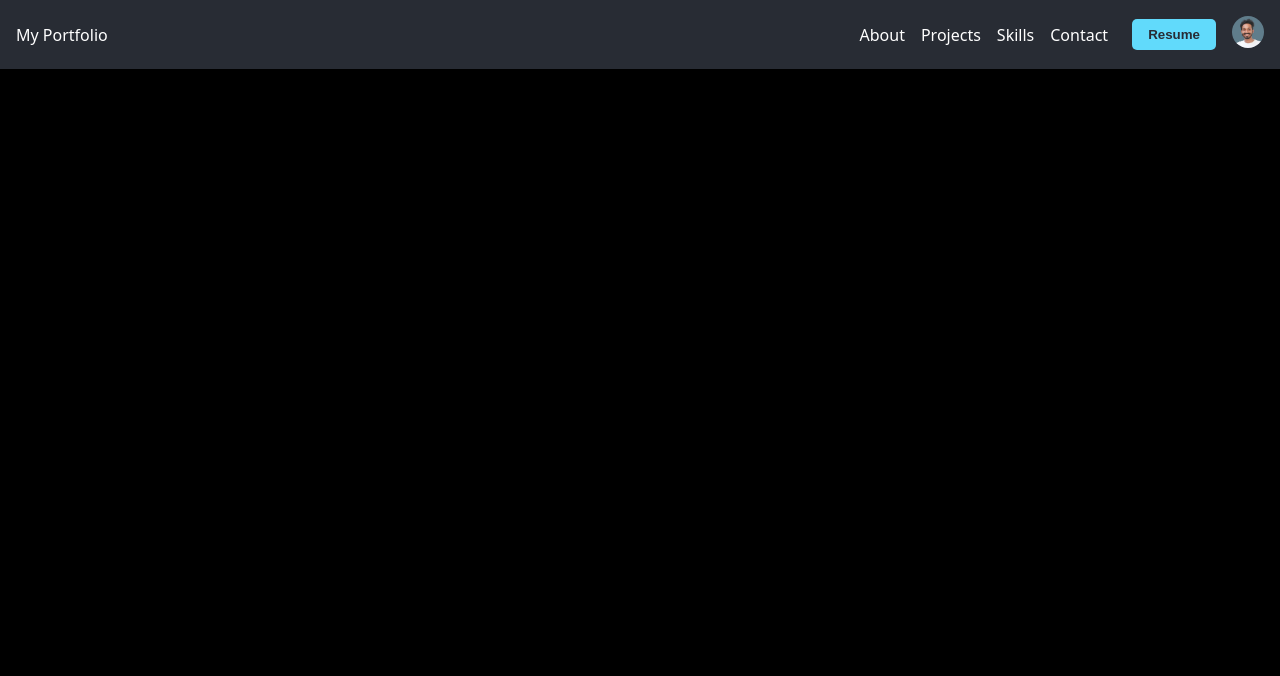
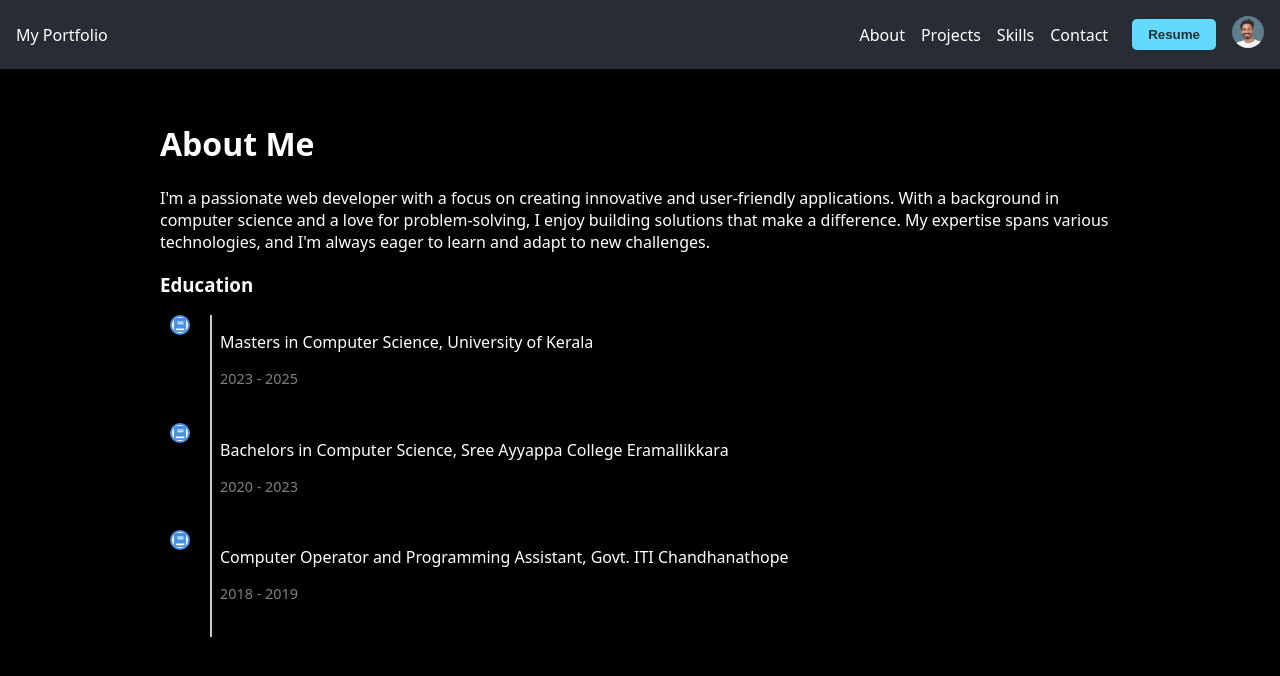
Before and after one commit to surajsooraj26/portfolio, a React (Vite) app: page /portfolio/about in a window 1280 px wide. Shown: the top 676 px of the page. Built offline with nearby package versions, Linux system fonts and the light colour scheme.

Commit message:
desktop about

```diff
--- a/package.json
+++ b/package.json
@@ -14,6 +14,7 @@
   "dependencies": {
     "react": "^19.1.0",
     "react-dom": "^19.1.0",
+    "react-icons": "^5.5.0",
     "react-responsive": "^10.0.1",
     "react-router-dom": "^7.6.3"
   },
--- a/src/App.jsx
+++ b/src/App.jsx
@@ -1,6 +1,7 @@
 import "./App.css";
 import Navbar from "./components/Desktop/Navbar";
 import Home from "./pages/Home";
+import About from "./pages/About";
 import { Routes, Route } from "react-router-dom";
 import { useMediaQuery } from "react-responsive";
 import MobileNavbar from "./components/Mobile/MobileNavbar";
@@ -13,6 +14,7 @@ function App() {
       {isMobile ? <MobileNavbar /> : <Navbar />}
       <Routes>
         <Route path="/" element={<Home />} />
+        <Route path="/about" element={<About />} />
       </Routes>
     </>
   );
--- /dev/null
+++ b/src/components/Desktop/DesktopAbout.css
@@ -0,0 +1,50 @@
+.educations {
+  display: flex;
+  flex-direction: column;
+  position: relative;
+  margin-left: 40px; /* space for line */
+}
+
+.educations::before {
+  content: "";
+  position: absolute;
+  left: 10px; /* adjust to align with icons */
+  top: 0;
+  bottom: 0;
+  width: 2px;
+  background: #ccc; /* vertical line color */
+}
+
+.education {
+  display: flex;
+  align-items: flex-start;
+  margin-bottom: 20px;
+  position: relative;
+}
+
+.edu1 {
+  width: 20px;
+  height: 20px;
+  background: #fff;
+  border: 2px solid #4a90e2;
+  border-radius: 50%;
+  display: flex;
+  align-items: center;
+  justify-content: center;
+  position: absolute;
+  left: -30px; /* aligns circle with vertical line */
+}
+
+.edu1 svg {
+  font-size: 14px;
+  color: #4a90e2;
+}
+
+.edu2 {
+  margin-left: 20px;
+}
+
+.year {
+  font-size: 0.9rem;
+  color: gray;
+}
--- /dev/null
+++ b/src/components/Desktop/DesktopAbout.jsx
@@ -0,0 +1,57 @@
+import { FaBook } from "react-icons/fa";
+import "./DesktopAbout.css";
+function DesktopAbout() {
+  return (
+    <div className="home">
+      <div className="section_2">
+        <h1>About Me</h1>
+        <p>
+          I'm a passionate web developer with a focus on creating innovative and
+          user-friendly applications. With a background in computer science and
+          a love for problem-solving, I enjoy building solutions that make a
+          difference. My expertise spans various technologies, and I'm always
+          eager to learn and adapt to new challenges.
+        </p>
+        <h3>Education</h3>
+        <div className="educations">
+          <div className="education">
+            <div className="edu1">
+              <FaBook />
+            </div>
+            <div className="edu2">
+              <p>Masters in Computer Science, University of Kerala</p>
+              <p className="year">2023 - 2025</p>
+            </div>
+          </div>
+
+          <div className="education">
+            <div className="edu1">
+              <FaBook />
+            </div>
+            <div className="edu2">
+              <p>
+                Bachelors in Computer Science, Sree Ayyappa College
+                Eramallikkara
+              </p>
+              <p className="year">2020 - 2023</p>
+            </div>
+          </div>
+
+          <div className="education">
+            <div className="edu1">
+              <FaBook />
+            </div>
+            <div className="edu2">
+              <p>
+                Computer Operator and Programming Assistant, Govt. ITI
+                Chandhanathope
+              </p>
+              <p className="year">2018 - 2019</p>
+            </div>
+          </div>
+        </div>
+      </div>
+    </div>
+  );
+}
+export default DesktopAbout;
--- a/src/components/Desktop/DesktopHome.css
+++ b/src/components/Desktop/DesktopHome.css
@@ -52,6 +52,7 @@
 }
 .project {
   flex: 1;
+  cursor: pointer;
 }
 .project img {
   width: 100%;
--- a/src/components/Desktop/DesktopHome.jsx
+++ b/src/components/Desktop/DesktopHome.jsx
@@ -20,7 +20,11 @@ function DesktopHome() {
         <h2>Projects</h2>
         <div className="project_list">
           {projectdata.slice(0, 3).map((project, index) => (
-            <div className="project" key={index}>
+            <div
+              className="project"
+              key={index}
+              onClick={() => window.open(project.link, "_blank")}
+            >
               <img src={project.image} loading="lazy" alt={project.title} />
               <h3>{project.title}</h3>
               <p>{project.description}</p>
--- /dev/null
+++ b/src/components/Mobile/MobileAbout.jsx
@@ -0,0 +1,15 @@
+function MobileAbout() {
+  return (
+    <div className="mobile-about">
+      <h1>About Me</h1>
+      <p>
+        I'm a passionate web developer with a focus on creating innovative and
+        user-friendly applications. With a background in computer science and a
+        love for problem-solving, I enjoy building solutions that make a
+        difference. My expertise spans various technologies, and I'm always
+        eager to learn and adapt to new challenges.
+      </p>
+    </div>
+  );
+}
+export default MobileAbout;
--- a/src/components/Mobile/MobileHome.jsx
+++ b/src/components/Mobile/MobileHome.jsx
@@ -21,7 +21,11 @@ function MobileHome() {
       <div className="projects">
         <h2>Projects</h2>
         {projectdata.map((projectData, index) => (
-          <div key={index} className="projects-list">
+          <div
+            key={index}
+            className="projects-list"
+            onClick={() => window.open(projectData.link, "_blank")}
+          >
             <div className="details">
               <p className="title">{projectData.title}</p>
               <p className="description">{projectData.description}</p>
--- a/src/data/project.json
+++ b/src/data/project.json
@@ -3,18 +3,21 @@
     "id": 1,
     "image": "project1.png",
     "title": "Library Attendance System",
-    "description": "The Library Attendance System is a MERN-based web app for easy tracking of student and faculty library visits. Users can check in and out with a unique ID or barcode for quick, hassle-free access."
+    "description": "The Library Attendance System is a MERN-based web app for easy tracking of student and faculty library visits. Users can check in and out with a unique ID or barcode for quick, hassle-free access.",
+    "link": "https://github.com/surajsooraj26/Library-Attendence-System"
   },
   {
     "id": 2,
     "image": "project2.png",
     "title": "Library Management System",
+    "link": "https://github.com/surajsooraj26/Library_Management_System",
     "description": "A full-stack Library Management System built using the MERN stack. This system allows an admin to register users, manage books, and track activity."
   },
   {
     "id": 3,
     "image": "project3.png",
     "title": "Split Search Algorithm",
+    "link": "https://github.com/surajsooraj26/Split-Search-Algorithm",
     "description": "A divide-and-conquer method for finding elements in unsorted arrays. The project features a Python implementation and an HTML visualization to demonstrate its process."
   }
 ]
--- /dev/null
+++ b/src/pages/About.jsx
@@ -0,0 +1,8 @@
+import MobileAbout from "../components/Mobile/MobileAbout";
+import DesktopAbout from "../components/Desktop/DesktopAbout";
+import { useMediaQuery } from "react-responsive";
+function About() {
+  const isMobile = useMediaQuery({ maxWidth: 767 });
+  return <>{isMobile ? <MobileAbout /> : <DesktopAbout />}</>;
+}
+export default About;
```
Also changed, not shown: 1 other file (tests, documents, lock files or other folders).
